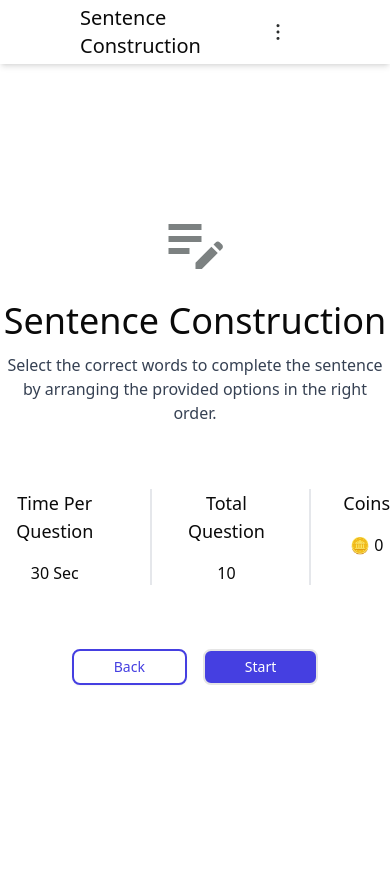
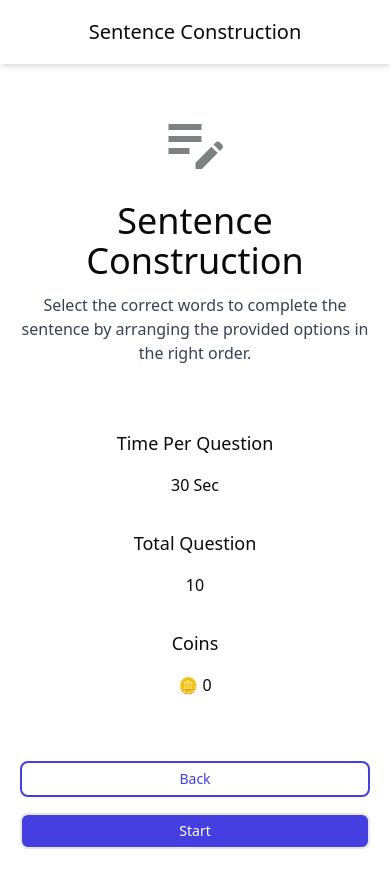
Before and after one commit to abhishekkumar011/Sentence-Construction, a React (Vite) app: page / in a window 390 px wide. Shown: the top 888 px of the page. Before the commit the page ends 844 px from the top, so only its background shows below. Built offline with nearby package versions, Linux system fonts and the light colour scheme.

Commit message:
style: responsive the hero section

```diff
--- a/src/components/hero-section/HeroSection.tsx
+++ b/src/components/hero-section/HeroSection.tsx
@@ -7,10 +7,10 @@ const HeroSection = () => {
   return (
     <div className="">
       {/* Navbar */}
-      <div className="shadow-md h-[64px] flex justify-between items-center px-20">
+      <div className="shadow-md h-[64px] flex justify-center sm:justify-between items-center px-6 sm:px-10 md:px-16 lg:px-20">
         <div className=""></div>
         <h1 className="text-xl font-medium">Sentence Construction</h1>
-        <div>
+        <div className="hidden sm:block">
           <svg
             width="64"
             height="64"
@@ -27,7 +27,7 @@ const HeroSection = () => {
       </div>
 
       {/* Center Part */}
-      <div className="flex items-center justify-center h-[calc(100vh-64px)]">
+      <div className="flex md:items-center justify-center h-[calc(100vh-64px)] my-15 md:my-0 mx-5 sm:mx-0">
         <div className="w-lg text-center items-center flex flex-col gap-16">
           <div className="flex flex-col gap-8 items-center">
             <svg
@@ -43,7 +43,7 @@ const HeroSection = () => {
               />
             </svg>
 
-            <div className="flex flex-col gap-3">
+            <div className="flex flex-col gap-3 flex-wrap">
               <h1 className="text-4xl">Sentence Construction</h1>
               <p className="text-gray-700">
                 Select the correct words to complete the sentence by arranging
@@ -52,13 +52,13 @@ const HeroSection = () => {
             </div>
           </div>
 
-          <div className="flex justify-center gap-8 w-full">
-            <div className="border-r-2 border-gray-200 pr-10 flex flex-col gap-4">
+          <div className="flex justify-center gap-8 w-full flex-col sm:flex-row">
+            <div className="sm:border-r-2 border-gray-200 sm:pr-10 flex flex-col gap-4">
               <h4 className="text-lg">Time Per Question</h4>
               <p>30 Sec</p>
             </div>
 
-            <div className="border-r-2 border-gray-200 pr-10 flex flex-col gap-4">
+            <div className="sm:border-r-2 border-gray-200 sm:pr-10 flex flex-col gap-4">
               <h4 className="text-lg">Total Question</h4>
               <p>10</p>
             </div>
@@ -70,7 +70,7 @@ const HeroSection = () => {
           </div>
 
           {/* buttons */}
-          <div className="flex gap-4">
+          <div className="flex gap-4 flex-col sm:flex-row w-full sm:w-fit">
             <Button
               variant={"outline"}
               className="border-2 border-primary text-primary px-10 py-2.5 cursor-pointer"
```
